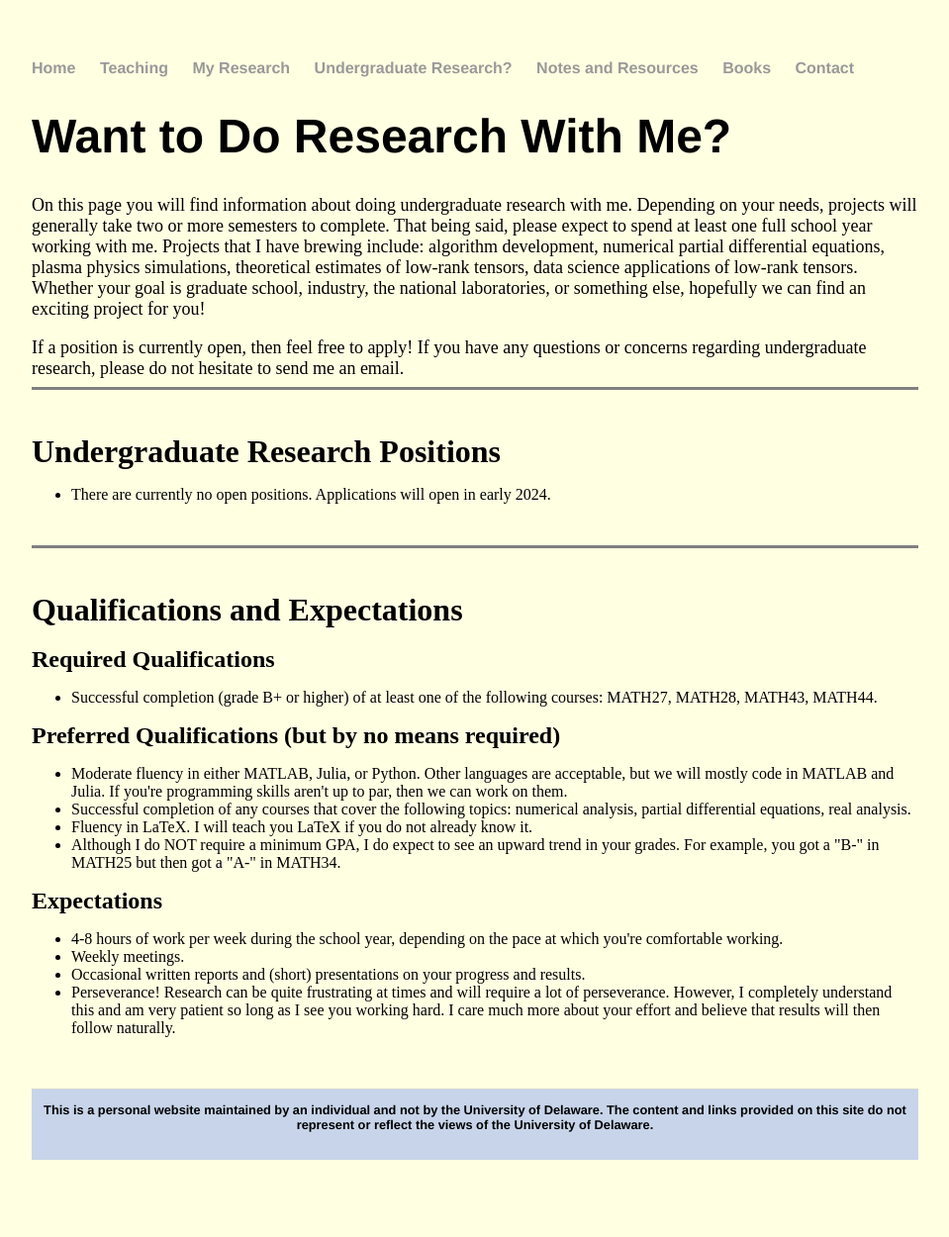
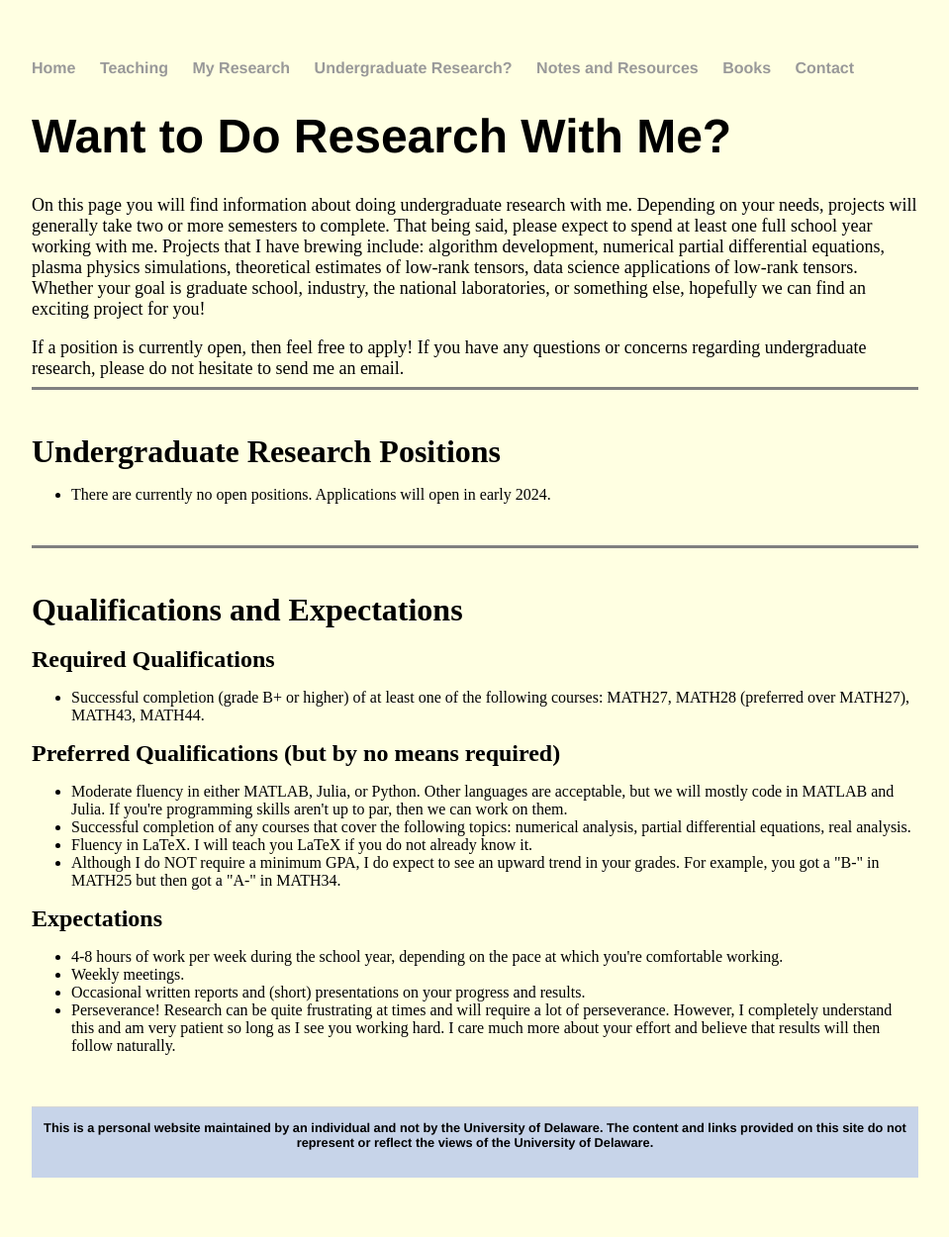
Before and after one commit to jhknakao/jhknakao.github.io, a Jekyll site: the page built from undergradresearch.html, in a window 1280 px wide. Shown: the whole page at 99% size, without its empty margins (160-1119 px from the left). Built offline with Jekyll 4.4.1, drawn with Linux system fonts in a browser that asks for light colours.

Commit message:
Update undergradresearch.html

```diff
--- a/undergradresearch.html
+++ b/undergradresearch.html
@@ -26,7 +26,7 @@
   	<br>
 	<font size="5"><b>Required Qualifications</b></font>
 	<ul>
-    <li>Successful completion (grade B+ or higher) of at least one of the following courses: MATH27, MATH28, MATH43, MATH44.</li>
+    <li>Successful completion (grade B+ or higher) of at least one of the following courses: MATH27, MATH28 (preferred over MATH27), MATH43, MATH44.</li>
 	</ul>
 
 	<font size="5"><b>Preferred Qualifications (but by no means required)</b></font>
```
